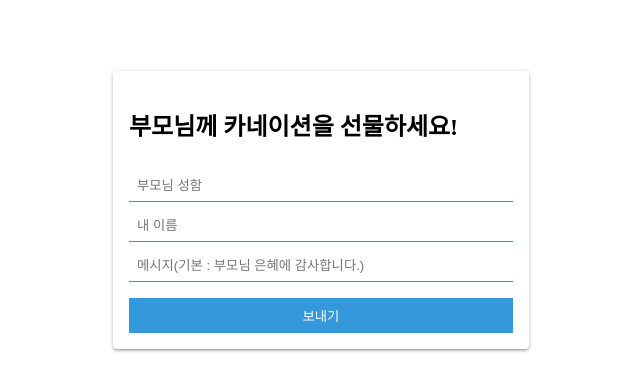
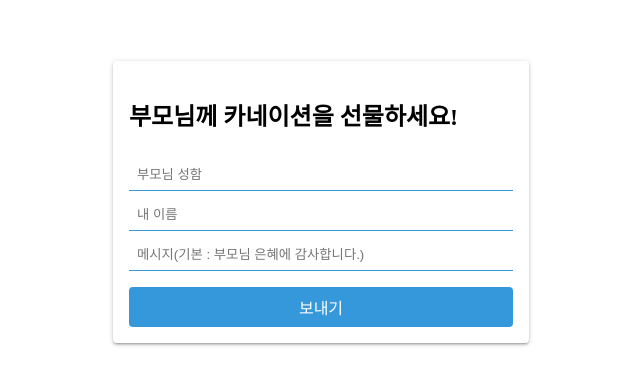
Before and after one commit to qvil/parents-day, a React (Create React App) app: page / in a window 1280 px wide. Shown: the part 198-588 px from the top of the page, without its empty margins (319-959 px from the left). Built offline with nearby package versions, Linux system fonts and the light colour scheme.

Commit message:
Modify onSubmit handler as Link to page with params

```diff
--- a/src/Home.js
+++ b/src/Home.js
@@ -1,4 +1,5 @@
 import React, { useState } from "react";
+import { Link } from "react-router-dom";
 import styled from "styled-components";
 import { CardStyle, RaisedCardStyle } from "./styles/mixin";
 
@@ -7,10 +8,10 @@ const Container = styled.div`
   display: flex;
   justify-content: center;
   align-items: center;
-  margin: 8px;
+  margin: 0 8px;
 `;
 
-const Card = styled.div`
+const CardForm = styled.form`
   flex: 1;
   display: flex;
   flex-direction: column;
@@ -32,31 +33,39 @@ const Input = styled.input`
   margin-top: 8px;
 `;
 
-const Button = styled.button`
+// const Button = styled.button`
+const Button = styled(Link)`
   padding: 8px;
+  border-radius: 4px;
   margin-top: 16px;
   color: white;
   background: rgba(52, 152, 219, 1);
+  text-decoration: none;
+  text-align: center;
   &:hover {
     background: rgba(52, 152, 219, 0.8);
   }
 `;
 
 function Home() {
-  const [state, setState] = useState();
-  console.log("TCL: Home -> state", state);
+  const [state, setState] = useState({
+    parentName: "",
+    myName: "",
+    message: ""
+  });
 
   const handleChange = name => event => {
     setState({ ...state, [name]: event.target.value });
   };
 
-  const handleClick = () => {
-    console.log(state);
+  const handleSubmit = event => {
+    console.log("TCL: Home -> event", event);
+    // event.preventDefault();
   };
 
   return (
     <Container>
-      <Card>
+      <CardForm onSubmit={handleSubmit}>
         <h2>부모님께 카네이션을 선물하세요!</h2>
         <Input
           type="text"
@@ -73,8 +82,13 @@ function Home() {
           placeholder="메시지(기본 : 부모님 은혜에 감사합니다.)"
           onChange={handleChange("message")}
         />
-        <Button onClick={handleClick}>보내기</Button>
-      </Card>
+        <Button
+          onClick={handleSubmit}
+          to={`${state.parentName}/${state.myName}`}
+        >
+          보내기
+        </Button>
+      </CardForm>
     </Container>
   );
 }
```
